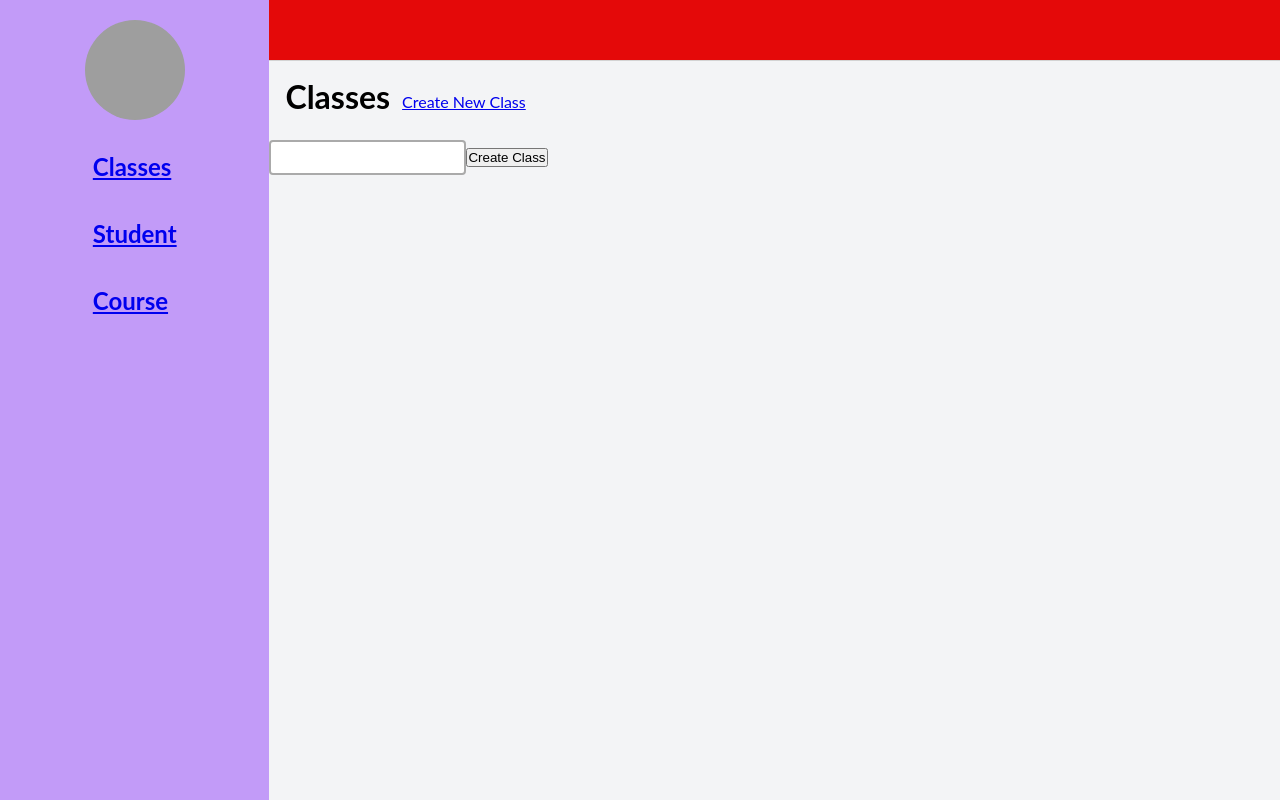
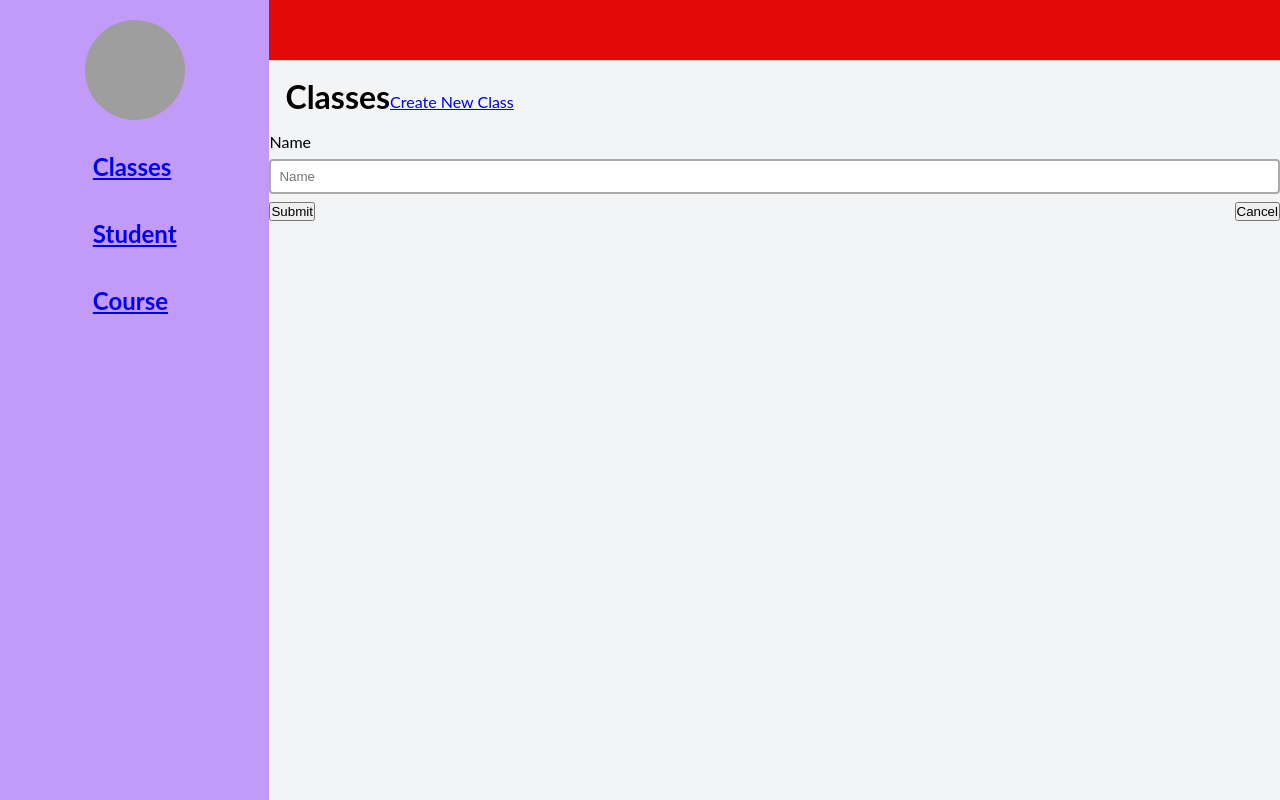
Before and after one commit to Rubanda/students, a React (Create React App) app in the folder frontend/: page /classes/add in a window 1280 px wide. Built offline with nearby package versions, Linux system fonts and the light colour scheme; no server answers; grey boxes are pictures that could not be loaded.

Commit message:
Updated classes functionality and added some inline styles

```diff
--- a/frontend/src/components/classes/ClassesCreate.js
+++ b/frontend/src/components/classes/ClassesCreate.js
@@ -13,7 +13,15 @@ const ClassesCreate = () =>{
 
   const history = useHistory()
 
-  const handleChange = (e) => {setValues({...values, name: e.target.value})}
+  const handleChange = (e) => { setValues({ ...values, name: e.target.value }) }
+
+  const handleCancel = () => {
+    if (history.length >= 2) {
+      history.goBack()
+    } else {
+      history.push("/classes")
+    }
+  }
 
   const handleSubmit = async (e) => {
     setLoading(true)
@@ -37,12 +45,22 @@ const ClassesCreate = () =>{
   }
 
   return (
-    <div>
-      <form onSubmit={handleSubmit}>
-        {errors && <div className="error">{errors?.message}</div>}
-        <input type="text" value={values.name || ""} onChange={handleChange} required />
-        <button type="submit" disabled={loading}>{loading ? "Creating..." : "Create Class"}</button>
-      </form>
+    <div className="classes-header">
+      <div className="cards__c-card">
+        <form onSubmit={handleSubmit}>
+          <div>
+            {errors && <div className="error">{errors?.message}</div>}
+            <div style={{ display: "flex", flexDirection: "column" }}>
+              <label htmlFor="name">Name</label>
+              <input id="name" placeholder="Name" type="text" value={values.name || ""} onChange={handleChange}  required />
+            </div>
+            <div style={{display: "flex", justifyContent: "space-between"}}>
+              <button type="submit" disabled={loading}>{loading ? "Submiting..." : "Submit"}</button>
+              <button type="reset" disabled={loading} onClick={handleCancel}>Cancel</button>
+            </div>
+          </div>
+        </form>
+      </div>
     </div>
   )
 }
--- a/frontend/src/components/classes/ClassesEdit.js
+++ b/frontend/src/components/classes/ClassesEdit.js
@@ -50,12 +50,22 @@ function ClassesEdit() {
   }, [params.id, values])
 
   return (
-    <div>
-      <form onSubmit={handleSubmit}>
-        {errors && <div className="error">{ errors?.message }</div>}
-        <input type="text" value={values.name || ""} onChange={handleChange} required />
-        <button type="submit" disabled={loading}>{loading ? "Editing..." : "Edit Class"}</button>
-      </form>
+    <div className="cards__c-card">
+
+        <form onSubmit={handleSubmit} >
+          {errors && <div className="error">{errors?.message}</div>}
+          <div className='cards__c-card__form'>
+            <input type="text" value={values.name || ""} onChange={handleChange} required />
+            <button
+              className="cards__c-card__action-button"
+              type="submit"
+              disabled={loading}
+            >
+              {loading ? "Updating..." : "Updating Class"}
+            </button>
+          </div>
+
+        </form>
     </div>
   )
 }
--- a/frontend/src/components/classes/ClassesList.js
+++ b/frontend/src/components/classes/ClassesList.js
@@ -4,7 +4,7 @@ import SingleClassCard from './SingleClassCard'
 const ClassesList = ({ classes }) => {
 
   return (
-    <div>
+    <div className='classes'>
       {
         classes
           ?
--- a/frontend/src/components/classes/ClassesTab.js
+++ b/frontend/src/components/classes/ClassesTab.js
@@ -23,17 +23,18 @@ const  ClassesTab = () => {
   }, [dispatch, classes])
 
   return (
-    <div className="classes">
+    <div className='class'>
       <div className="classes__header-container">
-        <h1 className="classes__header">Classes</h1>
+        <h1>Classes</h1>
         <Link to="/classes/add" className="classes__create-link">Create New Class</Link>
       </div>
       <Switch>
+        <Route path='/' component={() => <ClassesList classes={classes} />} exact></Route>
         <Route path='/classes/' component={() => <ClassesList classes={classes} />} exact></Route>
         <Route path='/classes/add' component={ClassesCreate} exact></Route>
         <Route path='/classes/:id' component={SingleClassDetails} exact></Route>
         <Route path='/classes/:id/edit' component={ClassesEdit} exact></Route>
-      </Switch>
+        </Switch>
     </div>
   )
 }
--- a/frontend/src/components/classes/SingleClassCard.js
+++ b/frontend/src/components/classes/SingleClassCard.js
@@ -30,11 +30,13 @@ const SingleClassCard = ({ singleClass }) => {
   }, [loading])
 
   return (
-    <div className="single-class-card">
-      <Link to={`/classes/${singleClass.id}`}>{singleClass.name}</Link>
-      <div>
-        <button className="single-class-card__action-button" onClick={handleEdit}>Edit</button>
-        <button className="single-class-card__action-button" disabled={loading} onClick={handleDelete}>{loading ? "Deleting..." : "Delete"}</button>
+    <div>
+      <div className="classes">
+        <Link className = "classes__c-card" to={`/classes/${singleClass.id}`}>{singleClass.name}</Link>
+        <div className="single-class-card__btn">
+          <button className="single-class-card__action-button" onClick={handleEdit}>Edit</button>
+          <button className="single-class-card__action-button-delete" disabled={loading} onClick={handleDelete}>{loading ? "Deleting..." : "Delete"}</button>
+        </div>
       </div>
     </div>
   )
--- a/frontend/src/components/classes/SingleClassDetails.js
+++ b/frontend/src/components/classes/SingleClassDetails.js
@@ -1,51 +1,68 @@
 import React from 'react'
-import { useParams } from 'react-router-dom'
+import { useParams, Link } from 'react-router-dom'
 import api from '../../utils/api'
 
 function SingleClassDetails() {
 
   const params = useParams()
-  const [values, setValues] = React.useState(null)
+  const [classValues, setClassValues] = React.useState(null)
   const [errors, setErrors] = React.useState(null)
 
   React.useEffect(() => {
-    if (!values) {
+    if (!classValues) {
       api.get(`/api/classes/${params.id}`)
       .then(response => {
-        setValues({...response.data})
+        setClassValues({...response.data})
       })
       .catch(error => {
         console.log("Error fetching class")
         setErrors(error?.response?.data)
       })
     }
-  }, [params.id, values])
+  }, [params.id, classValues])
 
   return (
     <div>
       {errors && <div className="error">{ errors?.message }</div>}
       {
-        values
+        classValues
           ?
           (
             <div>
               <div>
-                <p>Name: </p>{values.name}
+                <p><strong>Name:</strong> {classValues.name}</p>
               </div>
               <div>
-                <p>Number: </p>{values.students?.length}
+                <p><strong>Number of Students:</strong> {classValues.students?.length}</p>
               </div>
-              <div>
-                <h6>Students</h6>
+              <div style={{ marginTop: "15px" }}>
+                <div>
+                  <h6 style={{ fontSize: "16px" }}>Students</h6>
+                  {/* <button onClick={handleAddStudent}>Add Student</button> */}
+                </div>
                 <div>
                   {
-                    values.students.map(item => {
-                      return (
-                        <React.Fragment key={item.id}>
-                          {item.name}
-                        </React.Fragment>
+                    classValues?.students?.length > 0
+                      ?
+                      (
+                        <>
+                          {classValues.students.map(item => {
+                            return (
+                              <div key={item.id}>
+                                <Link to={`/students/${item.id}`}>
+                                  {item.name}
+                                </Link>
+                              </div>
+                            )
+                          })}
+                        </>
                       )
-                    })
+                      :
+                      (
+                        <div>
+                          <p>No students in this class</p>
+                        </div>
+                      )
                   }
                 </div>
               </div>
```
